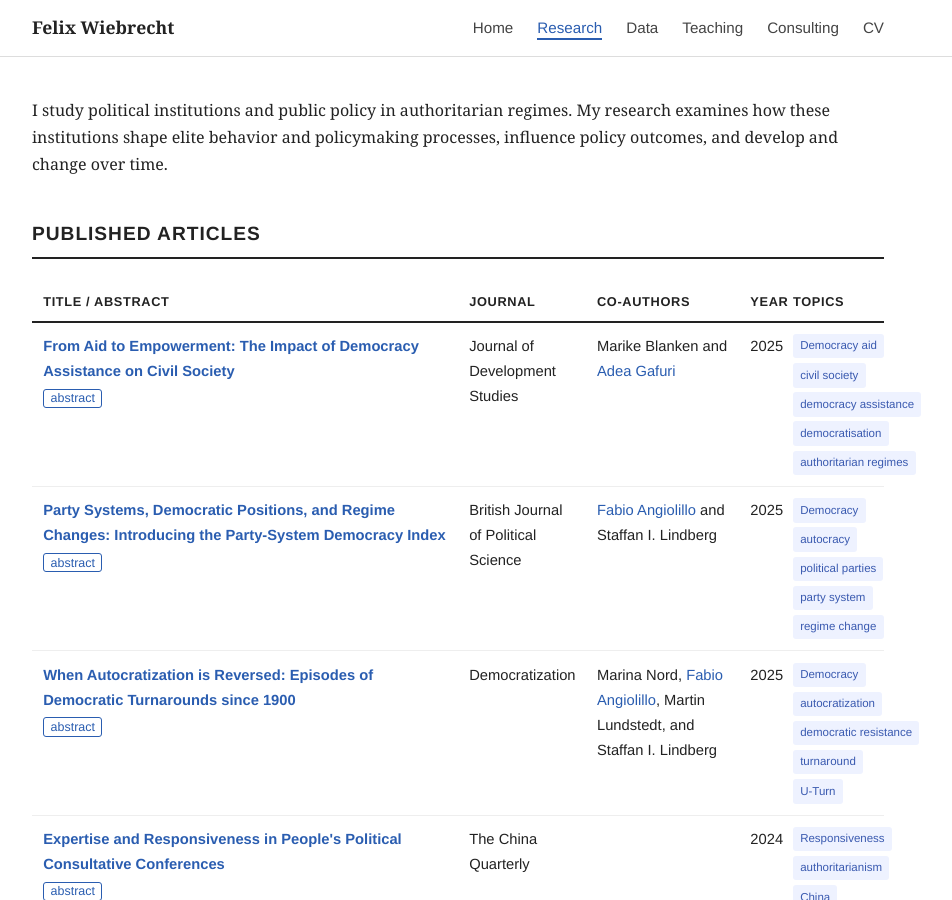
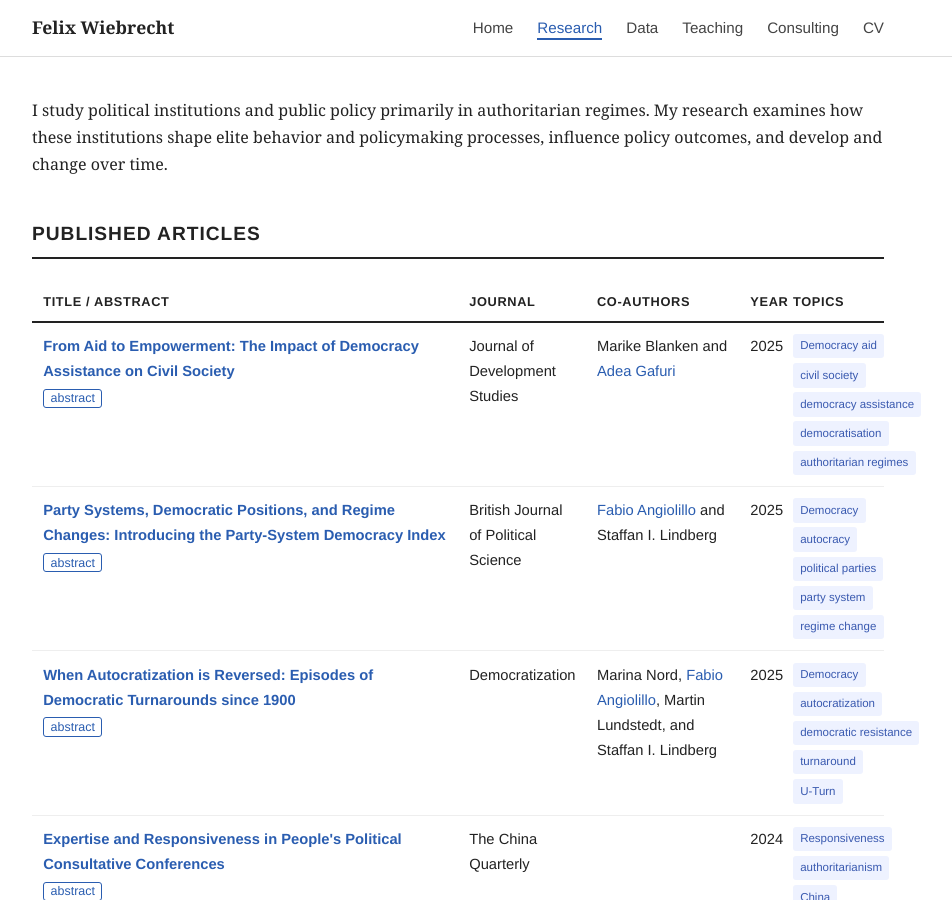
Before and after one commit to felixwiebrecht/felixwiebrecht.github.io, a Jekyll site: the page built from _pages/research.md, in a window 1280 px wide and 900 px high. Shown: the whole window, without its empty margins (182-1134 px from the left). Built offline with Jekyll 4.4.1, drawn with Linux system fonts in a browser that asks for light colours.

Commit message:
Update research page wording and news.yml

```diff
--- a/_pages/research.md
+++ b/_pages/research.md
@@ -4,7 +4,7 @@ title: Research
 permalink: /research/
 ---
 
-<p>I study political institutions and public policy in authoritarian regimes. My research examines how these institutions shape elite behavior and policymaking processes, influence policy outcomes, and develop and change over time.</p>
+<p>I study political institutions and public policy primarily in authoritarian regimes. My research examines how these institutions shape elite behavior and policymaking processes, influence policy outcomes, and develop and change over time.</p>
 
 <h2 class="section-title">Published Articles</h2>
 
```
Also changed, not shown: _data/news.yml (line endings or trailing spaces).
